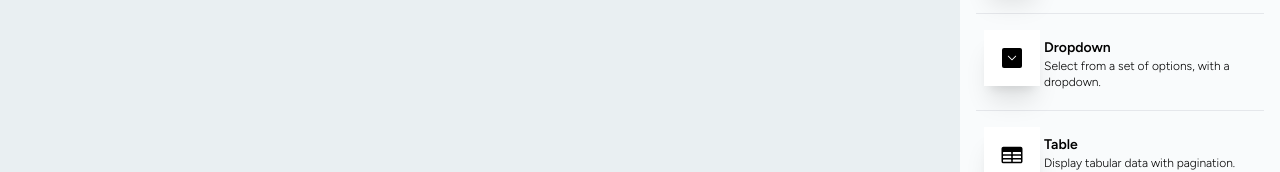
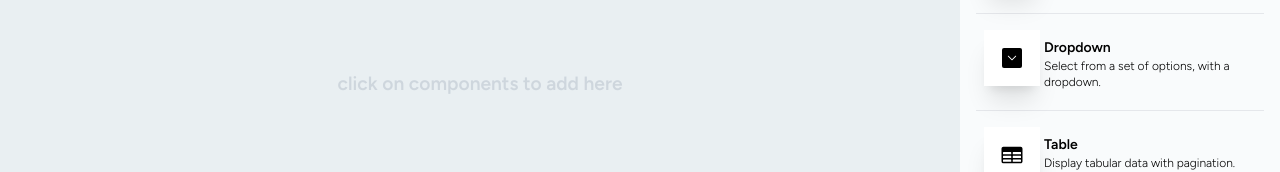
Before and after one commit to Bhrugu14/dynamic-dashboard, a React (Vite) app: page / in a window 1280 px wide. Shown: the part 338-510 px from the top of the page. Built offline with nearby package versions, Linux system fonts and the light colour scheme.

Commit message:
added canvas background

```diff
--- a/src/screen/editor/editorCanvas.tsx
+++ b/src/screen/editor/editorCanvas.tsx
@@ -8,6 +8,7 @@ interface BoxesProps {
   x?: number;
   y?: number;
   data?: any;
+  id?: string;
 }
 
 export const EditorCanvas = (props) => {
@@ -33,8 +34,17 @@ export const EditorCanvas = (props) => {
   return (
     <div className="relative h-full w-[75%]">
       <div className="h-full w-full bg-background">
+        <div className="flex items-center justify-center absolute inset-0">
+          <label className="text-opacity-20 text-slate-500 font-extrabold text-[1.5vw] font-FigTree">
+            click on components to add here
+          </label>
+        </div>
         {boxes.length > 0 &&
-          boxes.map((box, k) => (
+          boxes.map(
+            (
+              box: { id: string; x: number; y: number; data: any },
+              k: string
+            ) => (
               <DragBox
                 key={"preview" + box.id + k}
                 x={box.x}
@@ -49,7 +59,8 @@ export const EditorCanvas = (props) => {
                 }}
                 component={box.data}
               />
-          ))}
+            )
+          )}
       </div>
     </div>
   );
--- a/src/screen/editor/editorPicker.tsx
+++ b/src/screen/editor/editorPicker.tsx
@@ -21,8 +21,8 @@ export const EditorPicker = () => {
         ...boxData,
         {
           id: new Date().toDateString(),
-          x: 50,
-          y: 50,
+          x: 0,
+          y: 10,
           data: component,
         },
       ]);
@@ -31,8 +31,8 @@ export const EditorPicker = () => {
       setWithExpiry("position", [
         {
           id: new Date().toDateString(),
-          x: 50,
-          y: 50,
+          x: 0,
+          y: 10,
           data: component,
         },
       ]);
```
Lines whose indentation alone changed are shown as unchanged.
